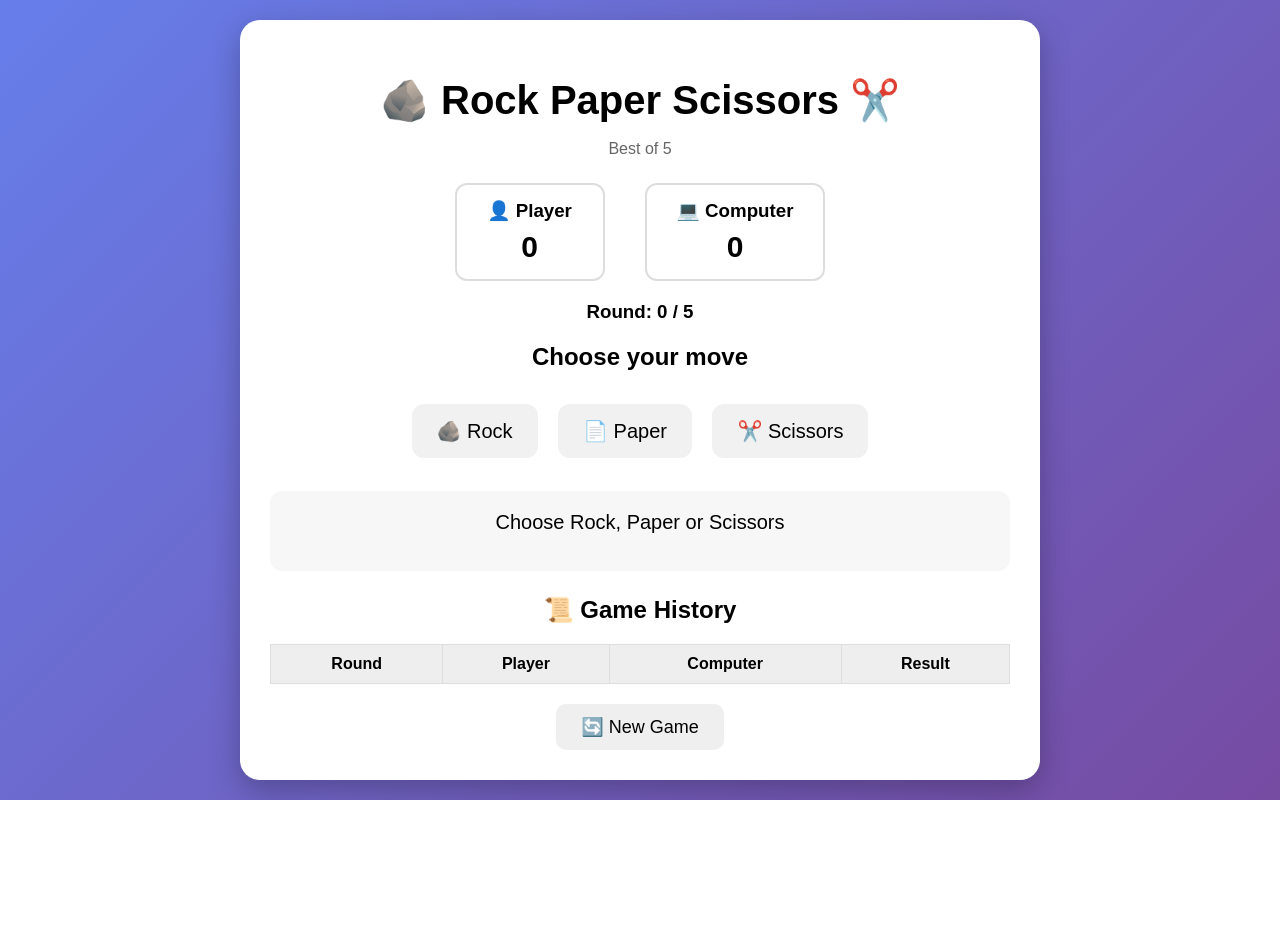
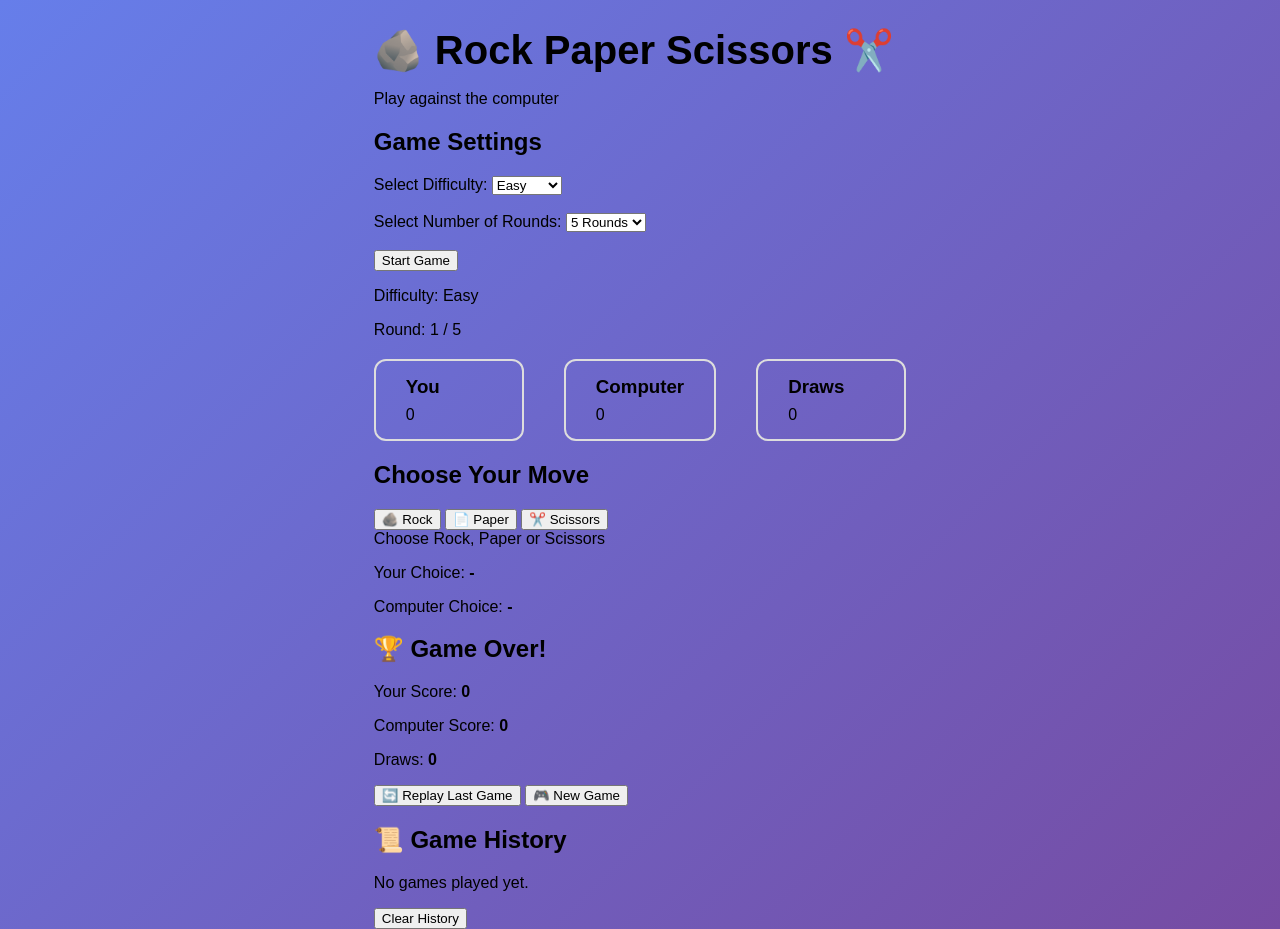
Before and after one commit to vedikahavaldar07/rock-paper-scissor, a Flask app: page / in a window 1280 px wide. Before the commit the page ends 800 px from the top, so only its background shows below. Run offline with Flask 3, Linux system fonts and the light colour scheme; lists and menus that the app fills with data are empty.

Commit message:
Update index.html

```diff
--- a/templates/index.html
+++ b/templates/index.html
@@ -1,66 +1,192 @@
 <!DOCTYPE html>
-<html>
+<html lang="en">
 <head>
+    <meta charset="UTF-8">
+    <meta name="viewport" content="width=device-width, initial-scale=1.0">
+
     <title>Rock Paper Scissors</title>
+
     <link rel="stylesheet" href="{{ url_for('static', filename='style.css') }}">
 </head>
 
 <body>
 
-<div class="game-container">
+<div class="container">
 
     <h1>🪨 Rock Paper Scissors ✂️</h1>
 
-    <p class="mode">Best of 5</p>
+    <p class="subtitle">Play against the computer</p>
 
+    <!-- GAME SETTINGS -->
+    <div id="setup">
+
+        <h2>Game Settings</h2>
+
+        <label for="difficulty">Select Difficulty:</label>
+
+        <select id="difficulty">
+            <option value="easy">Easy</option>
+            <option value="medium">Medium</option>
+            <option value="hard">Hard</option>
+        </select>
+
+        <br><br>
+
+        <label for="rounds">Select Number of Rounds:</label>
+
+        <select id="rounds">
+            <option value="3">3 Rounds</option>
+            <option value="5" selected>5 Rounds</option>
+            <option value="7">7 Rounds</option>
+        </select>
+
+        <br><br>
+
+        <button onclick="startGame()" class="start-btn">
+            Start Game
+        </button>
+
+    </div>
+
+
+    <!-- GAME AREA -->
+    <div id="game" class="hidden">
+
+        <div class="game-info">
+
+            <p>
+                Difficulty:
+                <span id="currentDifficulty">Easy</span>
+            </p>
+
+            <p>
+                Round:
+                <span id="currentRound">1</span>
+                /
+                <span id="totalRounds">5</span>
+            </p>
+
+        </div>
+
+
+        <!-- SCORE -->
         <div class="score-board">
 
             <div class="score-box">
-            <h3>👤 Player</h3>
-            <div class="score" id="playerScore">0</div>
+                <h3>You</h3>
+                <span id="playerScore">0</span>
             </div>
 
             <div class="score-box">
-            <h3>💻 Computer</h3>
-            <div class="score" id="computerScore">0</div>
+                <h3>Computer</h3>
+                <span id="computerScore">0</span>
+            </div>
+
+            <div class="score-box">
+                <h3>Draws</h3>
+                <span id="drawScore">0</span>
             </div>
 
         </div>
 
-    <h3>Round: <span id="round">0</span> / 5</h3>
 
-    <h2>Choose your move</h2>
+        <h2>Choose Your Move</h2>
 
-    <div class="buttons">
-        <button onclick="playGame('Rock')">🪨 Rock</button>
-        <button onclick="playGame('Paper')">📄 Paper</button>
-        <button onclick="playGame('Scissors')">✂️ Scissors</button>
+
+        <div class="choices">
+
+            <button onclick="playRound('rock')" class="choice-btn">
+                🪨
+                <span>Rock</span>
+            </button>
+
+            <button onclick="playRound('paper')" class="choice-btn">
+                📄
+                <span>Paper</span>
+            </button>
+
+            <button onclick="playRound('scissors')" class="choice-btn">
+                ✂️
+                <span>Scissors</span>
+            </button>
+
         </div>
 
-    <div id="result">
+
+        <!-- ROUND RESULT -->
+        <div id="roundResult" class="result">
             Choose Rock, Paper or Scissors
         </div>
 
-    <h2>📜 Game History</h2>
 
-    <table id="historyTable">
-        <thead>
-            <tr>
-                <th>Round</th>
-                <th>Player</th>
-                <th>Computer</th>
-                <th>Result</th>
-            </tr>
-        </thead>
+        <div class="moves">
 
-        <tbody id="historyBody"></tbody>
-    </table>
+            <p>
+                Your Choice:
+                <strong id="playerChoice">-</strong>
+            </p>
 
-    <button class="new-game" onclick="newGame()">
-        🔄 New Game
+            <p>
+                Computer Choice:
+                <strong id="computerChoice">-</strong>
+            </p>
+
+        </div>
+
+    </div>
+
+
+    <!-- FINAL RESULT -->
+    <div id="finalResult" class="hidden">
+
+        <h2>🏆 Game Over!</h2>
+
+        <div id="winnerMessage"></div>
+
+        <div class="final-score">
+
+            <p>Your Score: <strong id="finalPlayerScore">0</strong></p>
+
+            <p>
+                Computer Score:
+                <strong id="finalComputerScore">0</strong>
+            </p>
+
+            <p>
+                Draws:
+                <strong id="finalDrawScore">0</strong>
+            </p>
+
+        </div>
+
+        <button onclick="replayGame()" class="replay-btn">
+            🔄 Replay Last Game
+        </button>
+
+        <button onclick="newGame()" class="new-btn">
+            🎮 New Game
         </button>
 
     </div>
+
+
+    <!-- GAME HISTORY -->
+    <div class="history-section">
+
+        <h2>📜 Game History</h2>
+
+        <div id="history">
+            <p>No games played yet.</p>
+        </div>
+
+        <button onclick="clearHistory()" class="clear-btn">
+            Clear History
+        </button>
+
+    </div>
+
+</div>
+
 
 <script src="{{ url_for('static', filename='script.js') }}"></script>
 
```
Lines whose indentation alone changed are shown as unchanged.
